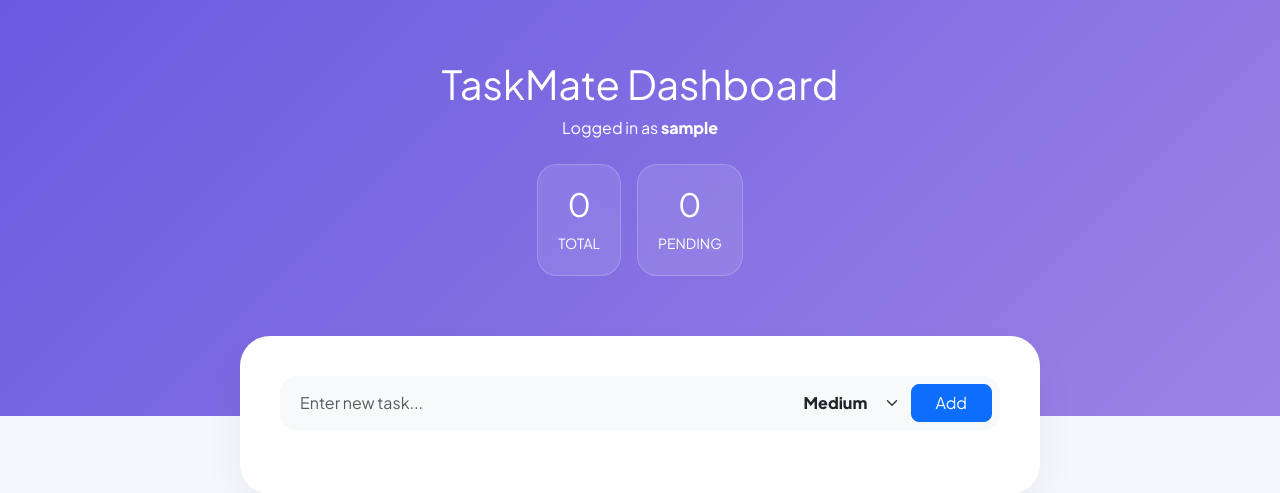
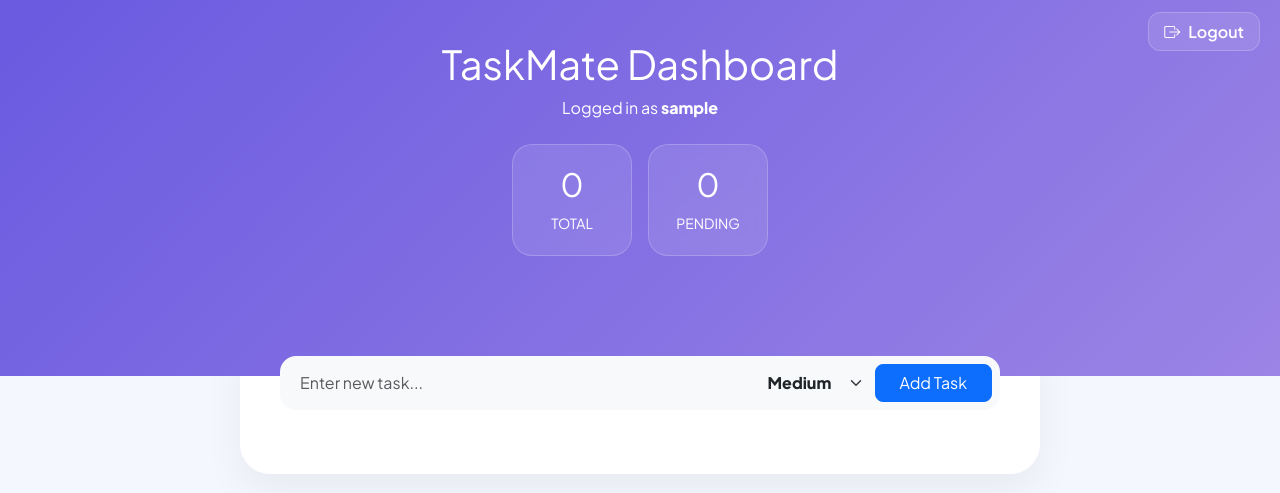
Before and after one commit to erona24/PhpandSQLpersonalproject, a PHP site: page / in a window 1280 px wide. Shown: the top 493 px of the page. Run offline with PHP 8.4, Linux system fonts and the light colour scheme; the visitor is signed in with stand-in values (Sample User, id 1); data that the repository does not hold is empty.

Commit message:
sign in & up

```diff
--- a/TaskTracker/api.php
+++ b/TaskTracker/api.php
@@ -11,8 +11,6 @@
 
 $user_id = $_SESSION['user_id'];
 $action = $_GET['action'] ?? '';
-
-// Read JSON data from JavaScript Fetch
 $input = json_decode(file_get_contents('php://input'), true);
 
 try {
@@ -23,7 +21,7 @@
     }
     elseif ($action === 'add' && !empty($input['title'])) {
         $stmt = $pdo->prepare("INSERT INTO tasks (user_id, title, priority) VALUES (?, ?, ?)");
-        $stmt->execute([$user_id, $input['title'], $input['priority']]);
+        $stmt->execute([$user_id, $input['title'], $input['priority'] ?? 'medium']);
         echo json_encode(['status' => 'success', 'id' => $pdo->lastInsertId()]);
     }
     elseif ($action === 'toggle') {
@@ -37,6 +35,7 @@
         echo json_encode(['status' => 'success']);
     }
 } catch (Exception $e) {
+    http_response_code(500);
     echo json_encode(['error' => $e->getMessage()]);
 }
 ?>
--- a/TaskTracker/config.php
+++ b/TaskTracker/config.php
@@ -2,18 +2,16 @@
 $host = 'localhost';
 $db   = 'task_tracker_v2';
 $user = 'root';
-$pass = ''; // Leave empty for XAMPP default
+$pass = ''; // Default for XAMPP
 $charset = 'utf8mb4';
 
 try {
     $dsn = "mysql:host=$host;dbname=$db;charset=$charset";
     $options = [
-        // FIXED: The correct constant is PDO::ATTR_ERRMODE
         PDO::ATTR_ERRMODE            => PDO::ERRMODE_EXCEPTION,
         PDO::ATTR_DEFAULT_FETCH_MODE => PDO::FETCH_ASSOC,
         PDO::ATTR_EMULATE_PREPARES   => false,
     ];
-
     $pdo = new PDO($dsn, $user, $pass, $options);
 } catch (PDOException $e) {
     die("Database connection failed: " . $e->getMessage());
--- a/TaskTracker/index.php
+++ b/TaskTracker/index.php
@@ -1,14 +1,17 @@
 <?php
 require_once 'config.php';
 session_start();
+
 // If not logged in, kick them back to auth.php
 if (!isset($_SESSION['user_id'])) {
     header("Location: auth.php");
     exit;
 }
-// Handle Logout
+
+// Handle Logout logic
 if (isset($_GET['logout'])) {
-    session_destroy();
+    $_SESSION = array(); // Clear session variables
+    session_destroy();   // Destroy session
     header("Location: auth.php");
     exit;
 }
@@ -17,19 +20,32 @@
 <html lang="en">
 <head>
     <meta charset="UTF-8">
-    <title>TaskMate Pro | Website</title>
+    <title>TaskMate Pro | Dashboard</title>
     <link href="https://fonts.googleapis.com/css2?family=Plus+Jakarta+Sans:wght@400;600;800&display=swap" rel="stylesheet">
     <link rel="stylesheet" href="https://cdn.jsdelivr.net/npm/bootstrap-icons@1.11.1/font/bootstrap-icons.css">
     <link href="https://cdn.jsdelivr.net/npm/bootstrap@5.3.2/dist/css/bootstrap.min.css" rel="stylesheet">
     <style>
         :root { --p-purple: #6A5AE0; --bg: #f4f7fe; }
         body { font-family: 'Plus Jakarta Sans', sans-serif; background: var(--bg); }
-        .header { background: linear-gradient(135deg, #6A5AE0, #9B84E5); padding: 60px 0 140px; color: white; }
-        .stats-card { background: rgba(255,255,255,0.1); backdrop-filter: blur(10px); border-radius: 20px; padding: 20px; border: 1px solid rgba(255,255,255,0.2); }
-        .main-container { max-width: 800px; margin: -80px auto 50px; background: white; border-radius: 30px; padding: 40px; box-shadow: 0 20px 40px rgba(0,0,0,0.05); }
+
+        .header { background: linear-gradient(135deg, #6A5AE0, #9B84E5); padding: 40px 0 120px; color: white; position: relative; }
+
+        /* Logout Button Style */
+        .logout-container { position: absolute; top: 20px; right: 20px; }
+        .btn-logout {
+            color: white; text-decoration: none; background: rgba(255,255,255,0.1);
+            padding: 8px 15px; border-radius: 12px; border: 1px solid rgba(255,255,255,0.2);
+            backdrop-filter: blur(5px); font-weight: 600; transition: 0.3s;
+        }
+        .btn-logout:hover { background: rgba(255,255,255,0.2); transform: translateY(-2px); color: white; }
+
+        .stats-card { background: rgba(255,255,255,0.1); backdrop-filter: blur(10px); border-radius: 20px; padding: 20px; border: 1px solid rgba(255,255,255,0.2); min-width: 120px; }
+        .main-container { max-width: 800px; margin: -60px auto 50px; background: white; border-radius: 30px; padding: 40px; box-shadow: 0 20px 40px rgba(0,0,0,0.05); }
+
         .task-row { display: flex; align-items: center; justify-content: space-between; padding: 15px; border: 1px solid #eee; border-radius: 15px; margin-bottom: 10px; transition: 0.2s; }
         .task-row:hover { border-color: var(--p-purple); transform: translateX(5px); }
         .completed { text-decoration: line-through; opacity: 0.5; }
+
         .priority-dot { width: 10px; height: 10px; border-radius: 50%; display: inline-block; margin-right: 10px; }
         .high { background: #ff7675; } .medium { background: #fdcb6e; } .low { background: #55efc4; }
     </style>
@@ -37,8 +53,16 @@
 <body>
 
 <div class="header text-center">
+    <!-- Logout Button -->
+    <div class="logout-container">
+        <a href="index.php?logout=1" class="btn-logout">
+            <i class="bi bi-box-arrow-right me-2"></i>Logout
+        </a>
+    </div>
+
     <h1>TaskMate Dashboard</h1>
-    <p>Logged in as <b><?php echo $_SESSION['user_name']; ?></b></p>
+    <p>Logged in as <b><?php echo htmlspecialchars($_SESSION['user_name']); ?></b></p>
+
     <div class="container d-flex justify-content-center gap-3 mt-4">
         <div class="stats-card"> <h2 id="totalCount">0</h2> <small>TOTAL</small> </div>
         <div class="stats-card"> <h2 id="pendingCount">0</h2> <small>PENDING</small> </div>
@@ -53,11 +77,11 @@
             <option value="medium" selected>Medium</option>
             <option value="low">Low</option>
         </select>
-        <button class="btn btn-primary rounded-3 px-4" onclick="addTask()">Add</button>
+        <button class="btn btn-primary rounded-3 px-4" onclick="addTask()">Add Task</button>
     </div>
 
     <div id="taskList">
-        <!-- Tasks will load here automatically -->
+        <!-- Tasks load here -->
     </div>
 </div>
 
@@ -65,7 +89,6 @@
 async function loadTasks() {
     const res = await fetch('api.php?action=fetch');
     const tasks = await res.json();
-
     const list = document.getElementById('taskList');
     list.innerHTML = '';
 
@@ -93,13 +116,11 @@
     const title = document.getElementById('taskTitle').value;
     const priority = document.getElementById('taskPriority').value;
     if (!title) return;
-
     await fetch('api.php?action=add', {
         method: 'POST',
         headers: { 'Content-Type': 'application/json' },
         body: JSON.stringify({ title, priority })
     });
-
     document.getElementById('taskTitle').value = '';
     loadTasks();
 }
@@ -123,9 +144,7 @@
     loadTasks();
 }
 
-// Initial load
 loadTasks();
 </script>
-
 </body>
 </html>
```
Also changed, not shown: TaskTracker/auth.php (+4 -13 lines).
